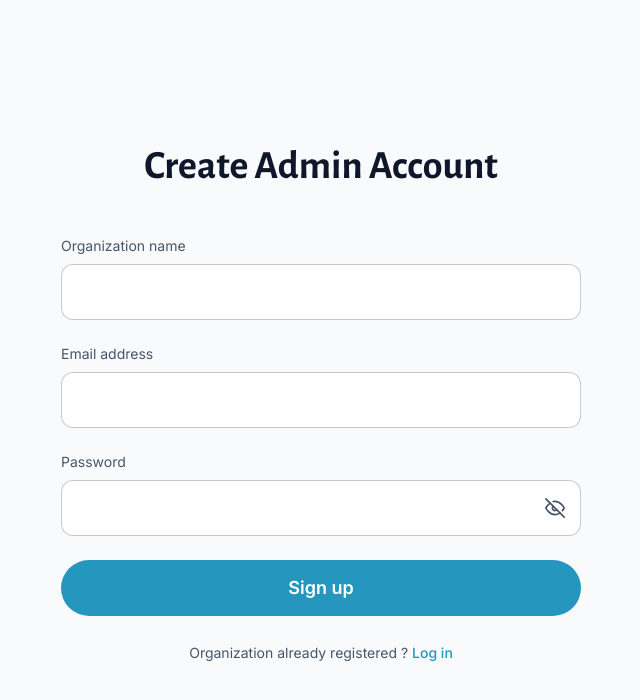
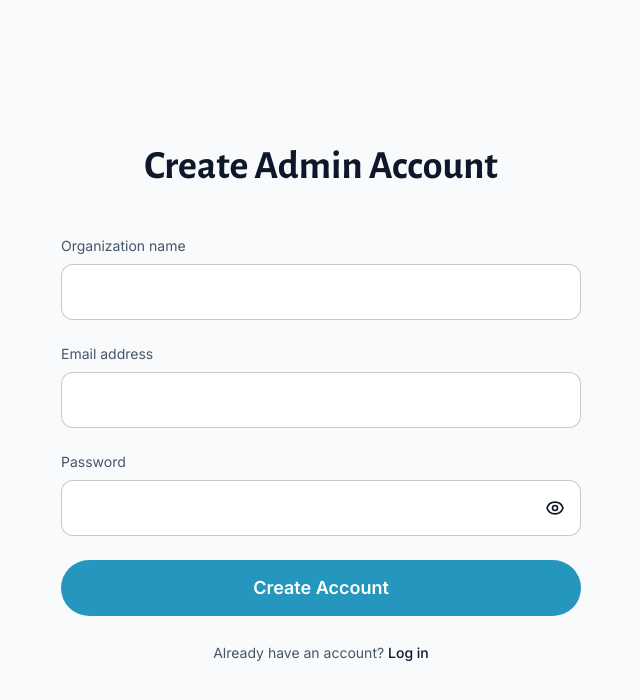
Before and after one commit to ishanshah018/CG-frontend, a Next.js app: page /signup in a window 1280 px wide. Shown: the top 700 px of the page, without its empty margins (319-959 px from the left). Built offline with nearby package versions, Linux system fonts and the light colour scheme.

Commit message:
Signup Api

```diff
--- a/app/(auth)/signup/page.tsx
+++ b/app/(auth)/signup/page.tsx
@@ -3,14 +3,61 @@
 import Link from "next/link"
 import { useRouter } from "next/navigation"
 import React from "react"
+import { signupUser } from "@/lib/api/auth"
+import Loader from "@/components/loader"
+import { toast } from "sonner"
 
 export default function SignupPage() {
   const router = useRouter()
   const [showPassword, setShowPassword] = React.useState(false)
+  const [isLoading, setIsLoading] = React.useState(false)
+  const [formData, setFormData] = React.useState({
+    organization_name: "",
+    email: "",
+    password: "",
+  })
 
-const handleSubmit = (e: React.FormEvent) => {
+  const handleSubmit = async (e: React.FormEvent) => {
     e.preventDefault()
-router.push("/dashboard")
+
+    // Basic validation
+    if (!formData.organization_name || !formData.email || !formData.password) {
+      toast.error("Please fill in all fields")
+      return
+    }
+
+    if (formData.password.length < 6) {
+      toast.error("Password must be at least 6 characters")
+      return
+    }
+
+    setIsLoading(true)
+
+    try {
+      const response = await signupUser(formData)
+
+      // Show success message from API
+      toast.success(response.message)
+
+      // Redirect to login page after successful signup
+      setTimeout(() => {
+        router.push("/login")
+      }, 1000)
+
+    } catch (error: any) {
+      // Show error message from API
+      toast.error(error.message)
+    } finally {
+      setIsLoading(false)
+    }
+  }
+
+  const handleInputChange = (e: React.ChangeEvent<HTMLInputElement>) => {
+    const { name, value } = e.target
+    setFormData(prev => ({
+      ...prev,
+      [name]: value
+    }))
   }
 
 return (
@@ -22,19 +69,23 @@ return (
     </h1>
 
     {/* Signup Form */}
-    <form onSubmit={handleSubmit} className="space-y-6">
+    <form onSubmit={handleSubmit} className="space-y-6" noValidate>
         {/* Organization Name Input */}
         <div>
         <label
-            htmlFor="organization"
+            htmlFor="organization_name"
             className="block text-sm text-text-secondary mb-2"
         >
             Organization name
         </label>
         <input
             type="text"
-            id="organization"
+            id="organization_name"
+            name="organization_name"
+            value={formData.organization_name}
+            onChange={handleInputChange}
             className="w-full h-14 px-4 border border-[#66666659] rounded-xl bg-white text-text-primary focus:outline-none focus:ring-2 focus:ring-primary focus:border-transparent"
+            required
         />
         </div>
 
@@ -47,8 +98,11 @@ return (
             Email address
         </label>
         <input
-            type="text"
+            type="email"
             id="email"
+            name="email"
+            value={formData.email}
+            onChange={handleInputChange}
             className="w-full h-14 px-4 border border-[#66666659] rounded-xl bg-white text-text-primary focus:outline-none focus:ring-2 focus:ring-primary focus:border-transparent"
         />
         </div>
@@ -65,62 +119,80 @@ return (
             <input
             type={showPassword ? "text" : "password"}
             id="password"
-            className="w-full h-14 px-4 pr-16 border border-[#66666659] rounded-xl bg-white text-text-primary focus:outline-none focus:ring-2 focus:ring-primary focus:border-transparent"
+            name="password"
+            value={formData.password}
+            onChange={handleInputChange}
+            className="w-full h-14 px-4 pr-12 border border-[#66666659] rounded-xl bg-white text-text-primary focus:outline-none focus:ring-2 focus:ring-primary focus:border-transparent"
+            required
             />
             <button
             type="button"
             onClick={() => setShowPassword(!showPassword)}
-            className="absolute right-4 top-1/2 -translate-y-1/2 text-text-secondary hover:text-text-primary"
+            className="absolute right-4 top-1/2 transform -translate-y-1/2 text-text-tertiary hover:text-text-secondary"
             >
             {showPassword ? (
                 <svg
-                width="20"
-                height="20"
-                viewBox="0 0 24 24"
+                className="size-5"
                 fill="none"
                 stroke="currentColor"
-                strokeWidth="2"
+                viewBox="0 0 24 24"
+                >
+                <path
                     strokeLinecap="round"
                     strokeLinejoin="round"
-                >
-                <path d="M1 12s4-8 11-8 11 8 11 8-4 8-11 8-11-8-11-8z"></path>
-                <circle cx="12" cy="12" r="3"></circle>
+                    strokeWidth={2}
+                    d="M13.875 18.825A10.05 10.05 0 0112 19c-4.478 0-8.268-2.943-9.543-7a9.97 9.97 0 011.563-3.029m5.858.908a3 3 0 114.243 4.243M9.878 9.878l4.242 4.242M9.878 9.878L3 3m6.878 6.878L21 21"
+                />
                 </svg>
             ) : (
                 <svg
-                width="20"
-                height="20"
-                viewBox="0 0 24 24"
+                className="size-5"
                 fill="none"
                 stroke="currentColor"
-                strokeWidth="2"
+                viewBox="0 0 24 24"
+                >
+                <path
                     strokeLinecap="round"
                     strokeLinejoin="round"
-                >
-                <path d="M17.94 17.94A10.07 10.07 0 0 1 12 20c-7 0-11-8-11-8a18.45 18.45 0 0 1 5.06-5.94M9.9 4.24A9.12 9.12 0 0 1 12 4c7 0 11 8 11 8a18.5 18.5 0 0 1-2.16 3.19m-6.72-1.07a3 3 0 1 1-4.24-4.24"></path>
-                <line x1="1" y1="1" x2="23" y2="23"></line>
+                    strokeWidth={2}
+                    d="M15 12a3 3 0 11-6 0 3 3 0 016 0z"
+                />
+                <path
+                    strokeLinecap="round"
+                    strokeLinejoin="round"
+                    strokeWidth={2}
+                    d="M2.458 12C3.732 7.943 7.523 5 12 5c4.478 0 8.268 2.943 9.542 7-1.274 4.057-5.064 7-9.542 7-4.477 0-8.268-2.943-9.542-7z"
+                />
                 </svg>
             )}
             </button>
         </div>
         </div>
 
-        {/* Signup Button */}
+        {/* Submit Button */}
         <button
         type="submit"
-        className="w-full h-14 bg-brand-primary hover:bg-brand-primary-hover text-white font-semibold text-lg rounded-full transition-colors"
+        disabled={isLoading}
+        className="w-full h-14 bg-brand-primary hover:bg-brand-primary-hover text-white font-semibold text-lg rounded-full transition-colors disabled:opacity-50 disabled:cursor-not-allowed flex items-center justify-center gap-2"
         >
-        Sign up
+        {isLoading ? (
+            <>
+            <Loader size="small" color="white" />
+            <span>Creating Account...</span>
+            </>
+        ) : (
+            "Create Account"
+        )}
         </button>
 
         {/* Already have account */}
         <div className="text-center">
         <span className="text-sm text-text-secondary">
-            Organization already registered ?{" "}
+            Already have an account?{" "}
         </span>
         <Link
             href="/login"
-            className="text-sm text-brand-primary hover:underline font-medium"
+            className="text-sm text-primary hover:underline font-medium"
         >
             Log in
         </Link>
--- a/app/(dashboard)/dashboard/page.tsx
+++ b/app/(dashboard)/dashboard/page.tsx
@@ -3,31 +3,11 @@
 import { useAuth } from "@/lib/auth"
 
 export default function DashboardPage() {
-  const { user, organization, plan } = useAuth()
-
   return (
     <div className="flex flex-col items-center justify-center min-h-[60vh] space-y-4">
       <h1 className="text-4xl font-bold text-primary">
         Welcome to Dashboard
       </h1>
-      {user && (
-        <div className="text-center space-y-2">
-          <p className="text-lg text-text-secondary">
-            Hello, <span className="font-semibold text-text-primary">{user.email}</span>
-          </p>
-          {organization && (
-            <p className="text-sm text-text-secondary">
-              Organization: <span className="font-medium">{organization.name}</span>
-            </p>
-          )}
-          {plan && (
-            <p className="text-sm text-text-secondary">
-              Plan: <span className="font-medium">{plan.name}</span>
-              ({plan.monthly_certificate_limit} certificates/month)
-            </p>
-          )}
-        </div>
-      )}
     </div>
   )
 }
--- a/components/app-sidebar.tsx
+++ b/components/app-sidebar.tsx
@@ -83,7 +83,7 @@ export function AppSidebar() {
 const pathname = usePathname()
 const { isMobile, setOpenMobile } = useSidebar()
 const [isProfileOpen, setIsProfileOpen] = React.useState(false)
-const { logout } = useAuth()
+const { logout, user } = useAuth()
 
 const handleMobileClick = () => {
   if (isMobile) {
@@ -217,8 +217,12 @@ return (
                 <User className="h-3 w-3 md:h-4 md:w-4 text-white" />
                 </div>
                 <div className="flex flex-col items-start">
-                <span className="text-xs md:text-sm font-medium text-white">John Doe</span>
-                <span className="text-[10px] md:text-xs text-white/60">Admin</span>
+                <span className="text-xs md:text-sm font-medium text-white">
+                  {user?.email?.split('@')[0] || 'User'}
+                </span>
+                <span className="text-[10px] md:text-xs text-white/60">
+                  {user?.role ? user.role.charAt(0).toUpperCase() + user.role.slice(1) : 'User'}
+                </span>
                 </div>
                 {isProfileOpen ? (
                   <ChevronUp className="ml-auto h-3 w-3 md:h-4 md:w-4 transition-transform" />
--- a/lib/api/auth.ts
+++ b/lib/api/auth.ts
@@ -7,6 +7,18 @@ import { API_CONFIG, STORAGE_KEYS } from "./config";
 
 // Types
 export interface LoginCredentials {
+  email: string;
+  password: string;
+}
+
+export interface SignupCredentials {
+  organization_name: string;
+  email: string;
+  password: string;
+}
+
+export interface SignupCredentials {
+  organization_name: string;
   email: string;
   password: string;
 }
@@ -35,6 +47,26 @@ export interface LoginResponse {
     user: User;
     organization: Organization;
     plan: Plan;
+  };
+}
+
+export interface SignupResponse {
+  success: boolean;
+  message: string;
+  data: {
+    organization_id: string;
+    organization_name: string;
+    owner_email: string;
+  };
+}
+
+export interface SignupResponse {
+  success: boolean;
+  message: string;
+  data: {
+    organization_id: string;
+    organization_name: string;
+    owner_email: string;
   };
 }
 
@@ -76,6 +108,33 @@ export async function loginUser(
 
   if (!response.ok) {
     throw new Error(data.message || "Login failed");
+  }
+
+  return data;
+}
+
+/**
+ * Signup API handler
+ * Creates new organization and admin account
+ */
+export async function signupUser(
+  credentials: SignupCredentials
+): Promise<SignupResponse> {
+  const response = await fetch(
+    `${API_CONFIG.BASE_URL}${API_CONFIG.ENDPOINTS.AUTH.SIGNUP}`,
+    {
+      method: "POST",
+      headers: {
+        "Content-Type": "application/json",
+      },
+      body: JSON.stringify(credentials),
+    }
+  );
+
+  const data = await response.json();
+
+  if (!response.ok) {
+    throw new Error(data.message || "Signup failed");
   }
 
   return data;
--- a/lib/api/config.ts
+++ b/lib/api/config.ts
@@ -8,6 +8,7 @@ export const API_CONFIG = {
   ENDPOINTS: {
     AUTH: {
       LOGIN: "/api/auth/login",
+      SIGNUP: "/api/auth/signup",
       LOGOUT: "/api/auth/logout",
       REGISTER: "/api/auth/register",
       ME: "/api/auth/me",
```
Also changed, not shown: app/(dashboard)/layout.tsx (+31 -11 lines). Lines whose indentation alone changed are shown as unchanged.
